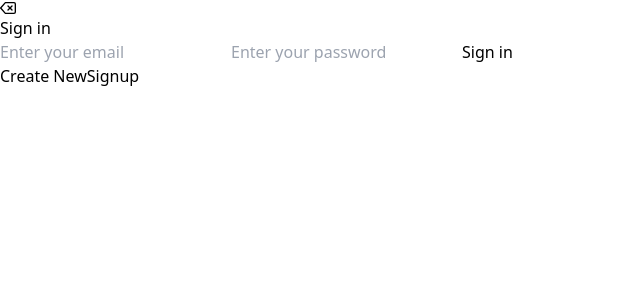
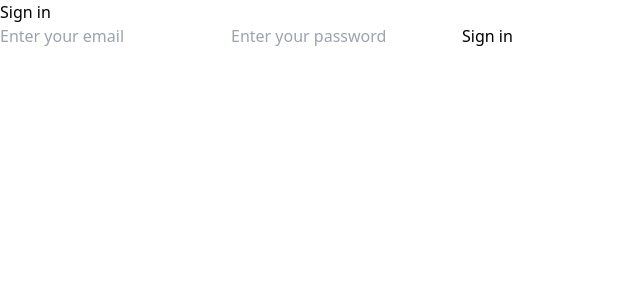
Before and after one commit to Nirmallamrin/E-Commerce-FE, a React (Vite) app: page /admin/signin in a window 1280 px wide. Shown: the top 300 px of the page, without its empty margins (0-640 px from the left). Built offline with nearby package versions, Linux system fonts and the light colour scheme.

Commit message:
initial commit

```diff
--- a/src/components/Admin/AdminSignin.jsx
+++ b/src/components/Admin/AdminSignin.jsx
@@ -51,11 +51,11 @@ export default function AdminSignin() {
         onSubmit={handleSubmit(onSubmit)}
         className="flex flex-col gap-4 rounded-md border p-6 bg-white shadow-lg"
       >
-        <div className="flex justify-end">
+        {/* <div className="flex justify-end">
           <Link to="/admin">
             <FiDelete className="text-2xl cursor-pointer font-bold" />
           </Link>
-        </div>
+        </div> */}
 
         <h2 className="text-2xl font-bold text-center mb-4">Sign in</h2>
         <input
@@ -83,7 +83,7 @@ export default function AdminSignin() {
           value="Sign in"
         />
 
-        <p className="mt-4">
+        {/* <p className="mt-4">
           Create New
           <Link
             to="/admin/signup"
@@ -91,7 +91,7 @@ export default function AdminSignin() {
           >
             Signup
           </Link>
-        </p>
+        </p> */}
       </form>
     </div>
   );
--- a/src/components/Navbar/Navbar.jsx
+++ b/src/components/Navbar/Navbar.jsx
@@ -28,10 +28,6 @@ const Navbar = () => {
   const handleSearchChange = () => {};
 
   const handleSearchSubmit = () => {};
-
-  // const toggleDropdown = () => {
-  //   setIsOpen(!isOpen);
-  // };
 
   return (
     <nav className="bg-cyan-100  p-4 md:p-6 shadow-md">
@@ -103,7 +99,7 @@ const Navbar = () => {
               <MenuItem>Customer Service</MenuItem>
               <MenuItem onClick={tokenRelease}>Logout</MenuItem>
               <MenuItem>
-                  <Link to="admin">Admin</Link>
+                  <Link to="admin/signin">Admin</Link>
                 </MenuItem>
             </MenuList>
           </Menu>
--- a/src/components/user/Footer.jsx
+++ b/src/components/user/Footer.jsx
@@ -14,7 +14,7 @@ const Footer = () => {
           <nav className="flex gap-4 text-center md:text-left">
             <Link to="/" className="text-sm hover:text-gray-400">Home</Link>
             <Link smooth to="/about-contact#about-us" className="text-sm hover:text-gray-400">About Us & Contact Us</Link>
-            <Link smooth to="/about-contact#contact-us" className="text-sm hover:text-gray-400">Help</Link>
+            <Link smooth to="#" className="text-sm hover:text-gray-400">Help</Link>
           </nav>
           <div className="flex gap-4 text-center md:text-left mt-4 md:mt-0">
             <a href="#" className="text-sm hover:text-gray-400">
--- a/src/components/user/UserSignin.jsx
+++ b/src/components/user/UserSignin.jsx
@@ -6,6 +6,8 @@ import { Link } from "react-router-dom"
 import { useNavigate } from "react-router-dom"
 import { FiDelete } from "react-icons/fi";
 import { toast } from "react-toastify";
+import { useStatStyles } from "@chakra-ui/react"
+import { useState } from "react"
 
 const schema = yup.object ({
     email: yup.string().email().required("Email is required"),
@@ -15,6 +17,7 @@ const schema = yup.object ({
 export default function UserSignin() {
 
   const navigate = useNavigate()
+
   const {
     register,
     handleSubmit,
@@ -32,6 +35,7 @@ export default function UserSignin() {
 
       if(res.data.message === "Logged in!") {
         sessionStorage.setItem('userToken', res.data.token);
+        sessionStorage.setItem("username", res.data.username);
         console.log("token",res.data.token)
         toast.success("Successfully signed in");
         navigate("/");
--- a/src/components/user/UserSignup.jsx
+++ b/src/components/user/UserSignup.jsx
@@ -34,6 +34,7 @@ export default function UserSignup() {
       if (res.data.message === "Signed Successfully!") {
 
         sessionStorage.setItem("userToken", res.data.token);
+        sessionStorage.setItem("username", res.data.username);
         console.log("token",res.data.token)
         toast.success("Successfully signed up");
         navigate("/");
```
